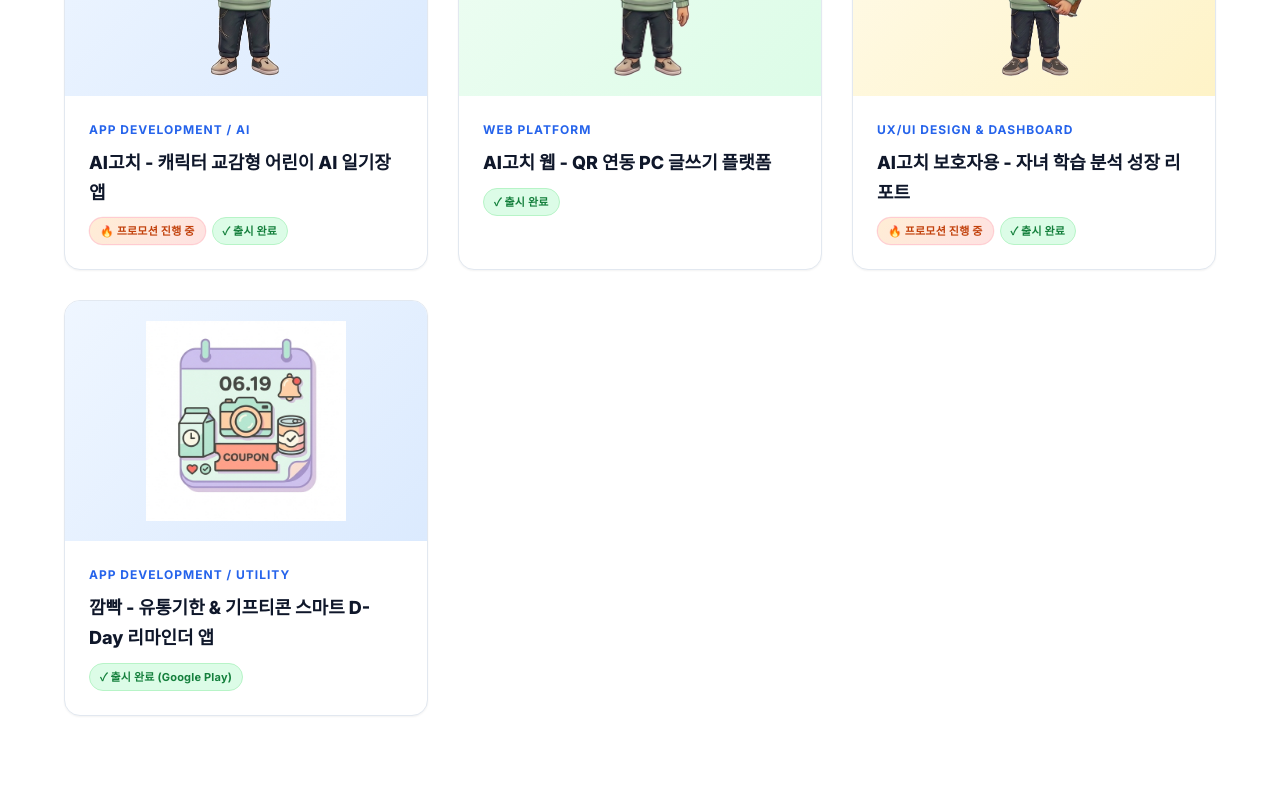
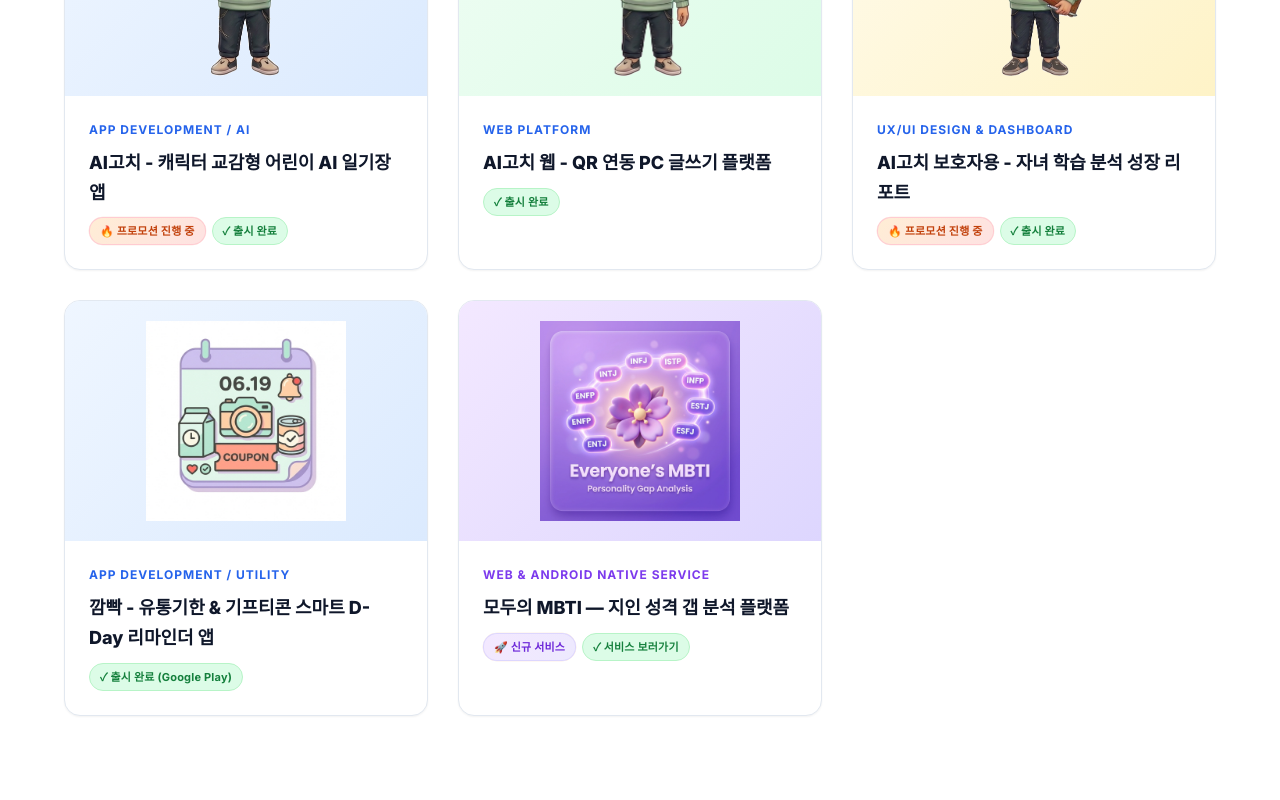
Before and after one commit to acoustjk/JK_Hompage, a plain HTML site: page index.html in a window 1280 px wide. Shown: the part 2063-2863 px from the top of the page. Drawn offline with Linux system fonts and the light colour scheme.

Commit message:
feat: add Everyone MBTI portfolio item and QR link

```diff
--- a/index.html
+++ b/index.html
@@ -199,6 +199,24 @@
             </div>
           </div>
         </div>
+
+        <!-- Item 5 (MBTI) -->
+        <div class="portfolio-card" data-category="dev" data-project-id="5">
+          <div class="portfolio-img-box">
+            <div class="portfolio-overlay">
+              <span class="btn-view-project"><i class="fa-solid fa-plus"></i></span>
+            </div>
+            <img src="assets/mbti_icon.png" alt="모두의 MBTI" class="portfolio-img" style="width: 100%; height: 100%; object-fit: contain; padding: 20px; background: linear-gradient(135deg, #f3e8ff 0%, #ddd6fe 100%);">
+          </div>
+          <div class="portfolio-info">
+            <span class="portfolio-cat" style="color: #7c3aed;">Web & Android Native Service</span>
+            <h3 class="portfolio-card-title">모두의 MBTI — 지인 성격 갭 분석 플랫폼</h3>
+            <div class="portfolio-badges">
+              <span class="status-badge promo" style="background: linear-gradient(135deg, #f3e8ff 0%, #ede9fe 100%); color: #6d28d9; border-color: #ddd6fe;">🚀 신규 서비스</span>
+              <span class="status-badge live">✓ 서비스 보러가기</span>
+            </div>
+          </div>
+        </div>
       </div>
     </div>
   </section>
--- a/js/main.js
+++ b/js/main.js
@@ -200,6 +200,19 @@ document.addEventListener('DOMContentLoaded', () => {
       downloadUrl: "https://play.google.com/store/apps/details?id=com.acoustjk.myapp",
       storeLabel: "Google Play 스토어 다운로드",
       qrData: "https://play.google.com/store/apps/details?id=com.acoustjk.myapp"
+    },
+    5: {
+      title: "모두의 MBTI — 지인 성격 갭 분석 플랫폼",
+      category: "Web & Android Native Service",
+      client: "제이케이 자체 서비스",
+      date: "서비스 운영 중 (Web & Android)",
+      tags: ["React / Next.js", "Android Native", "Dynamic Quiz Engine", "Psychology Analytics", "Keyword Tagging"],
+      imgSrc: "assets/mbti_icon.png",
+      bgGrad: "linear-gradient(135deg, #f3e8ff 0%, #ddd6fe 100%)",
+      description: "내가 아는 나 vs 친구들이 보는 나의 MBTI 인식 차이(Gap)를 10가지 동적 질문과 키워드 태그로 정밀 진단하는 차세대 심리 반응 분석 서비스입니다.",
+      downloadUrl: "https://company-jk.com/mbti/",
+      storeLabel: "🚀 모두의 MBTI 서비스 보러가기",
+      qrData: "https://company-jk.com/mbti/"
     }
   };
 
```
Also changed, not shown: assets/mbti_icon.png (added).
